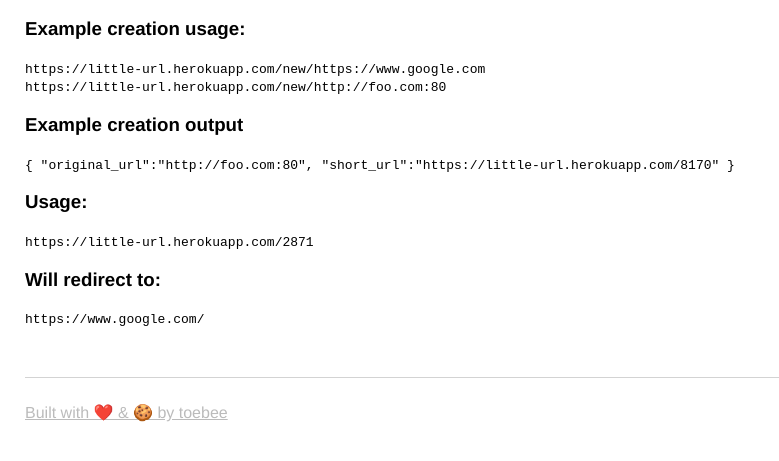
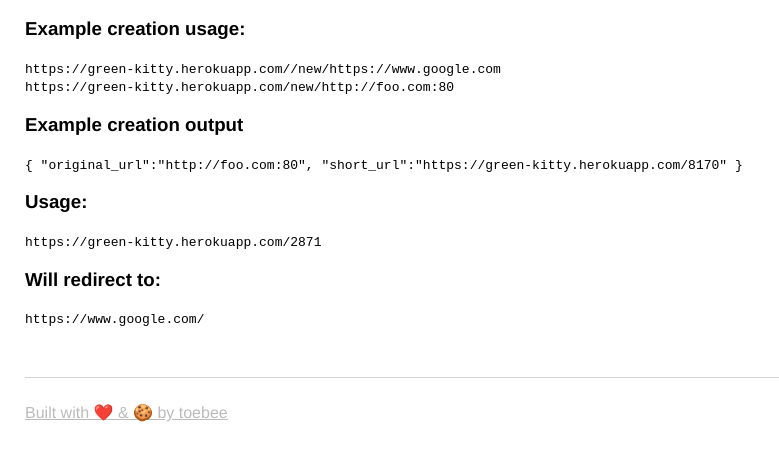
Before and after one commit to tobi-et-al/URL-Shortener-Microservice, a website: page views/index.html in a window 1280 px wide. Shown: the part 65-526 px from the top of the page, without its empty margins (0-779 px from the left). Drawn offline with nearby package versions, Linux system fonts and the light colour scheme.

Commit message:
Update index.html

```diff
--- a/views/index.html
+++ b/views/index.html
@@ -29,10 +29,17 @@
       <section class="dreams">
       <div>
         <h3>Example creation usage:</h3>
-        <code>https://little-url.herokuapp.com/new/https://www.google.com</code><br><code>https://little-url.herokuapp.com/new/http://foo.com:80</code><h3>Example creation output</h3><code>{
-  "original_url":"http://foo.com:80",
-  "short_url":"https://little-url.herokuapp.com/8170"
-}</code><h3>Usage:</h3><code>https://little-url.herokuapp.com/2871</code><h3>Will redirect to:</h3><code>https://www.google.com/</code></div>
+        <code>https://green-kitty.herokuapp.com//new/https://www.google.com</code>
+        <br><code>https://green-kitty.herokuapp.com/new/http://foo.com:80</code>
+        <h3>Example creation output</h3>
+        <code>
+          {
+            "original_url":"http://foo.com:80",
+            "short_url":"https://green-kitty.herokuapp.com/8170"
+          }
+        </code>
+        <h3>Usage:</h3><code>https://green-kitty.herokuapp.com/2871</code><h3>Will redirect to:</h3>
+        <code>https://www.google.com/</code></div>
       </section>
     </main>
 
```
